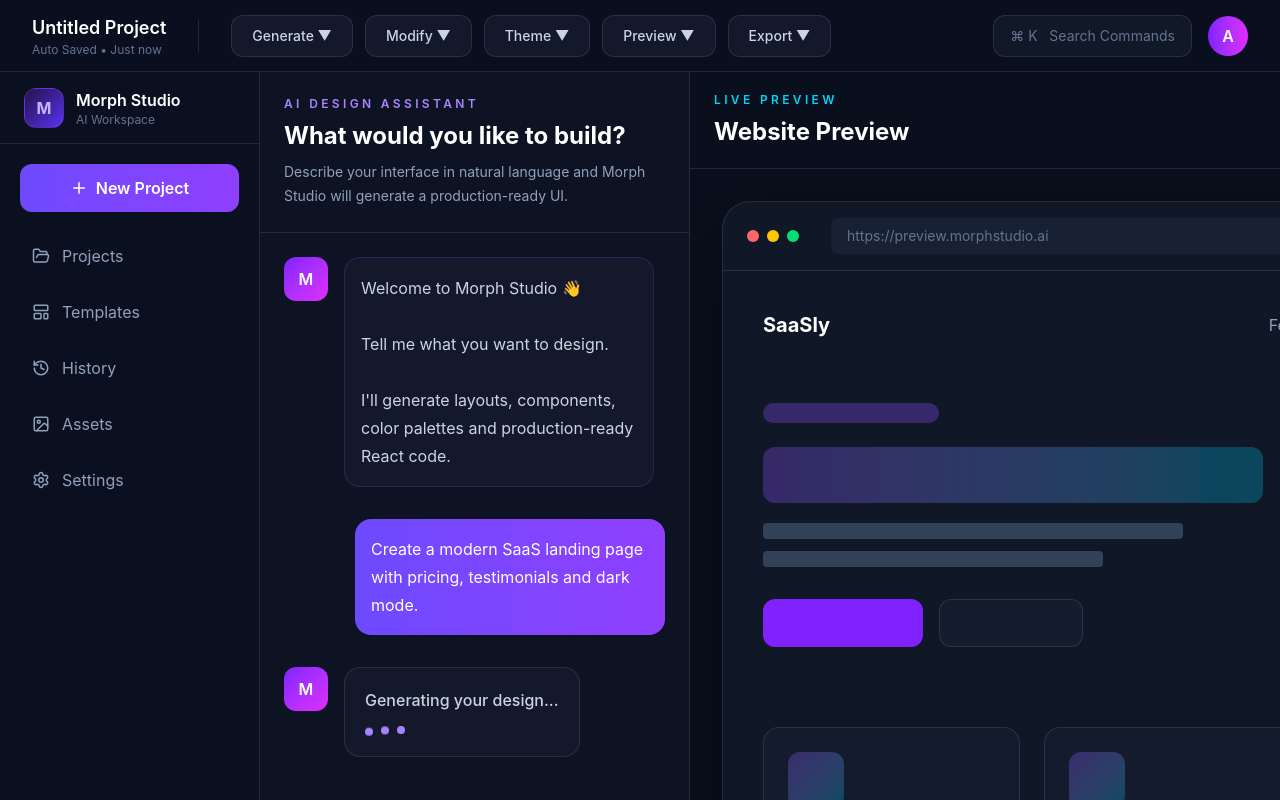
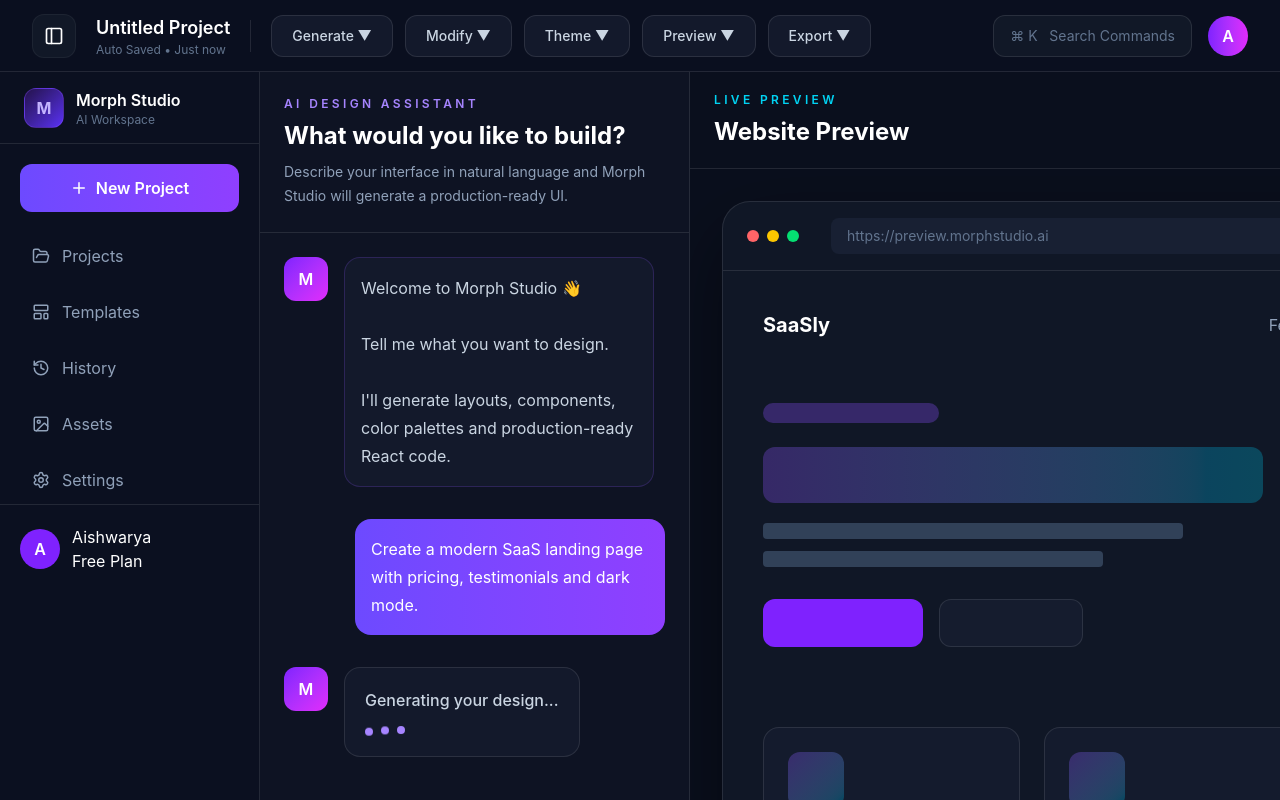
Before and after one commit to aishwaryakhandare-git/Morph-Studio, a React (Vite) app in the folder client/: page /workspace in a window 1280 px wide. Built offline with nearby package versions, Linux system fonts and the light colour scheme.

Commit message:
Fixations in the Workspace ui

```diff
--- a/client/src/pages/Landing/Landing.tsx
+++ b/client/src/pages/Landing/Landing.tsx
@@ -118,6 +118,7 @@ function Landing() {
 
             <div className="mt-12 flex items-center gap-5">
               <button
+                onClick={() => navigate("/workspace")}
                 className="group flex h-[56px] items-center gap-4 rounded-2xl border border-violet-500/20 bg-gradient-to-r from-[#5B5EF7] to-[#8B3DFF] px-8 text-[16px] font-semibold text-white shadow-[0_0_25px_rgba(124,58,237,.35)] transition-all duration-300 hover:scale-[1.02] hover:shadow-[0_0_35px_rgba(124,58,237,.55)]"
               >
                 <span>Start Building</span>
--- a/client/src/pages/Landing/Workspace.tsx
+++ b/client/src/pages/Landing/Workspace.tsx
@@ -7,6 +7,7 @@ import {
   Image,
   Settings,
   Plus,
+  PanelLeft,
 } from "lucide-react";
 
 function Workspace() {
@@ -22,6 +23,8 @@ const [messages, setMessages] = useState([
 const [isGenerating, setIsGenerating] = useState(false);
 
 const [previewTitle, setPreviewTitle] = useState("Website Preview");
+
+const [sidebarOpen, setSidebarOpen] = useState(true);
 
 const handleGenerate = () => {
 
@@ -71,7 +74,14 @@ const handleGenerate = () => {
 
   {/* Left */}
 
-  <div className="flex items-center gap-8">
+  <div className="flex items-center gap-5">
+
+    <button
+    onClick={() => setSidebarOpen(!sidebarOpen)}
+    className="flex h-11 w-11 items-center justify-center rounded-xl border border-white/5 bg-[#111827] transition hover:bg-[#171C2E]"
+    >
+    <PanelLeft size={20} />
+    </button>
 
     {/* Project */}
 
@@ -142,28 +152,37 @@ const handleGenerate = () => {
 
       {/* ================= MAIN WORKSPACE ================= */}
 
-      <div className="grid h-[calc(100vh-72px)] grid-cols-[260px_430px_1fr]">
+      <div
+        className="grid h-[calc(100vh-72px)] transition-all duration-300"
+        style={{
+        gridTemplateColumns: sidebarOpen
+            ? "260px 430px 1fr"
+            : "72px 430px 1fr",
+        }}
+        >
+
+
 
         {/* ================================================= */}
         {/* SIDEBAR */}
         {/* ================================================= */}
 
-        <aside className="flex flex-col border-r border-white/10 bg-[#0B1020]">
+        <aside
+        className={`border-r border-white/10 bg-[#0B1020] transition-all duration-300 overflow-hidden ${
+            sidebarOpen ? "w-[260px]" : "w-[72px]"
+        }`}
+        >
 
           {/* Logo */}
 
           <div className="flex h-[72px] items-center border-b border-white/10 px-6">
 
             <div className="flex h-10 w-10 items-center justify-center rounded-xl border border-violet-500/30 bg-gradient-to-br from-[#24124D] to-[#5A31F4]">
-
-              <span className="font-bold text-violet-300">
-                M
-              </span>
-
+                <span className="font-bold text-violet-300">M</span>
             </div>
 
+            {sidebarOpen && (
                 <div className="ml-3">
-
                 <h2 className="font-semibold">
                     Morph Studio
                 </h2>
@@ -171,8 +190,8 @@ const handleGenerate = () => {
                 <p className="text-xs text-slate-500">
                     AI Workspace
                 </p>
-
                 </div>
+            )}
 
             </div>
 
@@ -180,11 +199,18 @@ const handleGenerate = () => {
 
           <div className="p-5">
 
-            <button className="flex w-full items-center justify-center gap-2 rounded-xl bg-gradient-to-r from-[#6D4AFF] to-[#8F3FFF] py-3 font-semibold transition hover:brightness-110">
+            <button className={`flex items-center rounded-xl bg-gradient-to-r
+            from-[#6D4AFF] to-[#8F3FFF] py-3 font-semibold
+            transition hover:brightness-110
+            ${
+            sidebarOpen
+                ? "w-full justify-center gap-2"
+                : "h-12 w-12 justify-center mx-auto"
+            }`}>
 
               <Plus size={18} />
 
-              New Project
+              {sidebarOpen && "New Project"}
 
             </button>
 
@@ -223,13 +249,16 @@ const handleGenerate = () => {
 
                 <button
                 key={item.title}
-                  className="flex w-full items-center gap-3 rounded-xl px-4 py-3 text-slate-400 transition hover:bg-[#171C2E] hover:text-white"
+                className={`flex items-center rounded-xl py-3 transition
+                ${
+                    sidebarOpen
+                    ? "w-full gap-3 px-4 justify-start"
+                    : "h-12 w-12 mx-auto justify-center"
+                }
+                text-slate-400 hover:bg-[#171C2E] hover:text-white`}
                 >
-
                 <Icon size={18} />
-
-                  {item.title}
-
+                {sidebarOpen && item.title}
                 </button>
 
               );
@@ -250,17 +279,15 @@ const handleGenerate = () => {
 
               </div>
 
+              {sidebarOpen && (
                 <div>
 
-                <p className="font-medium">
-                  Aishwarya
-                </p>
+                <p>Aishwarya</p>
 
-                <p className="text-xs text-slate-500">
-                  Free Plan
-                </p>
+                <p>Free Plan</p>
 
                 </div>
+                )}
 
             </div>
 
@@ -568,7 +595,13 @@ const handleGenerate = () => {
 
   <div className="flex items-center justify-between border-t border-white/10 px-6 py-4">
 
-    <div className="flex items-center gap-3">
+    <div
+    className={`flex items-center ${
+        sidebarOpen
+        ? "gap-3"
+        : "justify-center"
+    }`}
+    >
 
       <button className="rounded-xl border border-white/10 bg-[#13192B] px-4 py-2 text-sm hover:border-violet-500">
         Zoom 100%
```
Lines whose indentation alone changed are shown as unchanged.
